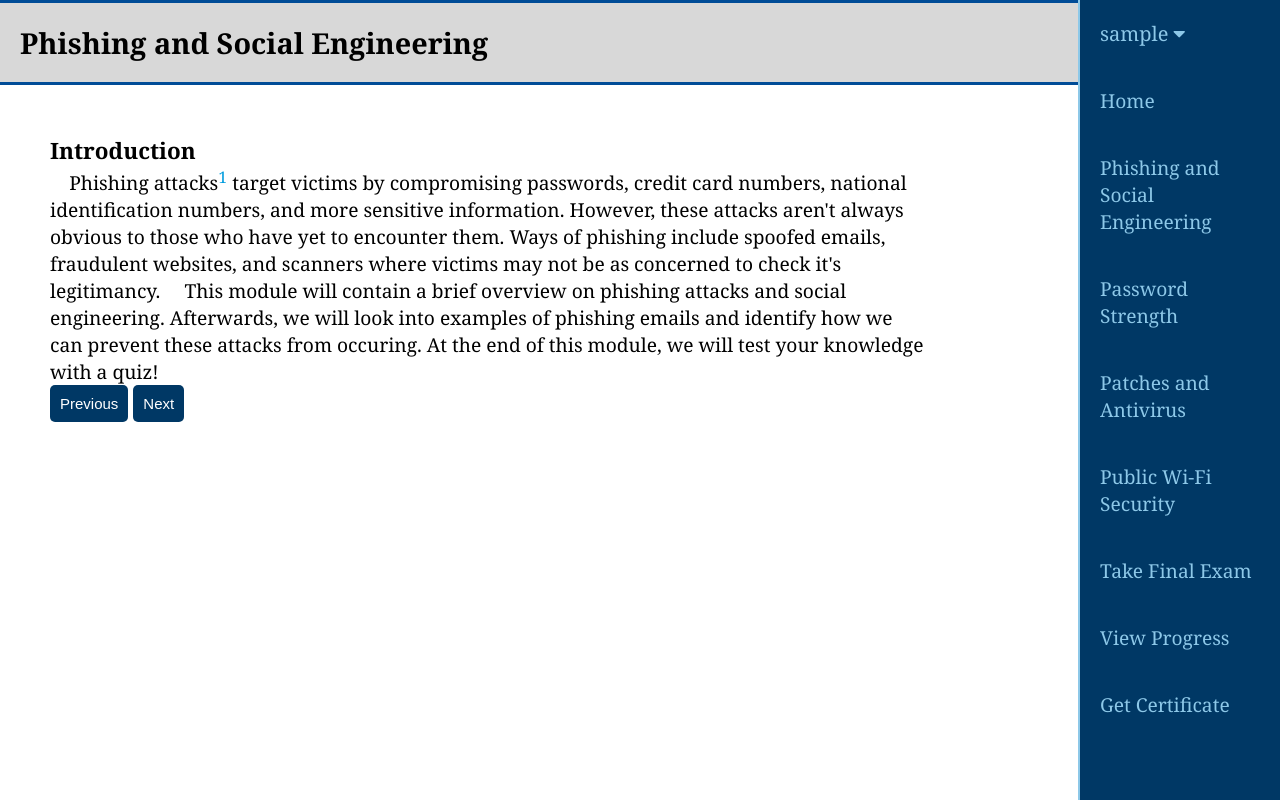
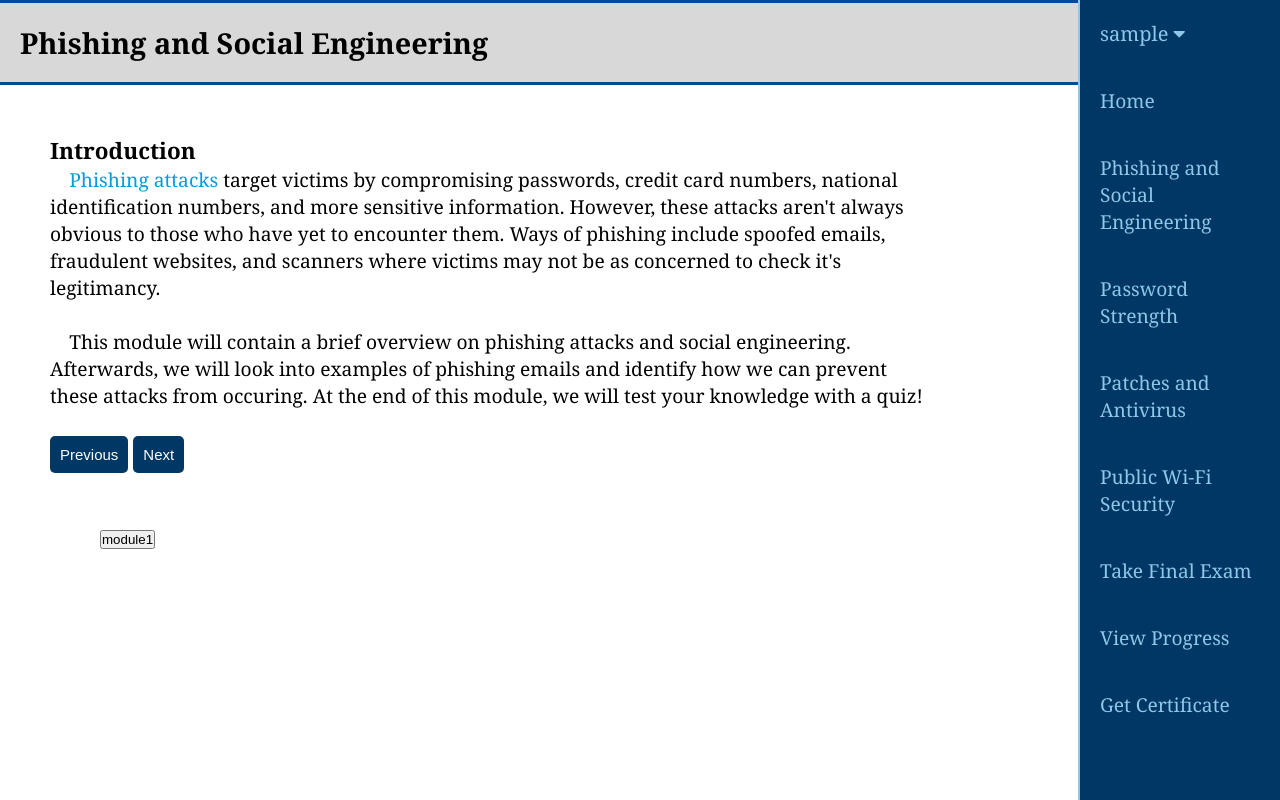
Before and after one commit to rjh36/Phase-4, a PHP site: page /module1.php in a window 1280 px wide. Run offline with PHP 8.4, Linux system fonts and the light colour scheme; the visitor is signed in with stand-in values (Sample User, id 1).

Commit message:
Finish module1, module1Contents, and image/module1/ files

```diff
--- a/Sources/module1.php
+++ b/Sources/module1.php
@@ -18,9 +18,15 @@
         <div class="content">
             <?php if (isset($_SESSION["username"])): ?>
                 <?php include('module1Contents.html'); ?>
+
                 <div class="PageTurner">
                     <button class="btn" id="prev">Previous</button>
                     <button class="btn" id="next">Next</button>
+                </div>
+                <div class="CompleteCourse">
+                    <form action="updateProgress.php" method="post" id="completeModule">
+                        <input type="submit" name="update" value="module1"/>
+                    </form>
                 </div>
             <?php else: ?>
                 <p>
--- a/Sources/module1Contents.html
+++ b/Sources/module1Contents.html
@@ -3,129 +3,121 @@
     <div class="1">
         <h3>Introduction</h3>
         <p>
-            &emsp;Phishing attacks<sup><a href="https://login.ezproxy.lib.uwf.edu/login?url=http://search.ebscohost.com/login.aspx?direct=true&db=e000xna&AN=172587&site=eds-live" target="_blank" style="color: #009CDE;text-decoration: none">1</a></sup> target victims by compromising passwords, credit card numbers, national identification numbers, and more sensitive information. However, these attacks aren't always obvious to those who have yet to encounter them. Ways of phishing include spoofed emails, fraudulent websites, and scanners where victims may not be as concerned to check it's legitimancy.
+            &emsp;<a href="https://login.ezproxy.lib.uwf.edu/login?url=http://search.ebscohost.com/login.aspx?direct=true&db=e000xna&AN=172587&site=eds-live" target="_blank" style="color: #009CDE;text-decoration: none">Phishing attacks</a> target victims by compromising passwords, credit card numbers, national identification numbers, and more sensitive information. However, these attacks aren't always obvious to those who have yet to encounter them. Ways of phishing include spoofed emails, fraudulent websites, and scanners where victims may not be as concerned to check it's legitimancy.<br /><br />
 
-            &emsp;This module will contain a brief overview on phishing attacks and social engineering.
-        Afterwards, we will look into examples of phishing emails and identify how we can prevent these attacks from occuring.
-        At the end of this module, we will test your knowledge with a quiz!
+            &emsp;This module will contain a brief overview on phishing attacks and social engineering. Afterwards, we will look into examples of phishing emails and identify how we can prevent these attacks from occuring.
+        At the end of this module, we will test your knowledge with a quiz!<br /><br />
         </p>
     </div>
 
     <div class="2">
         <h3>Real World Examples</h3>
         <p>
-            &emsp;With the growth of technological software in an age where technology is part of a wide-spread knowledge base, these attacks still can occur. According to CyberArk Global Advanced Threat Landscape Report 2018<sup><a href="https://www.cyberark.com/resource/cyberark-global-advanced-threat-landscape-report-2018/" target="_blank" style="color: #009CDE;text-decoration: none">2</a></sup>, 56 percent of IT security decision makers said that targeted phishing attacks were the top security threat they've faced. In Verizon's 2018 Breach Investigations report<sup><a href="https://www.verizonenterprise.com/resources/reports/rp_DBIR_2018_Report_en_xg.pdf" target="_blank" target="_blank" style="color: #009CDE;text-decoration: none">3</a></sup>, 92 percent of malware is still delivered by email.
+            &emsp;With the growth of technological software in an age where techonology is part of a wide-spread knowledge base, these attacks still can occur. According to <a href="https://www.cyberark.com/resource/cyberark-global-advanced-threat-landscape-report-2018/" target="_blank" style="color: #009CDE;text-decoration: none">CyberArk Global Advanced Threat Landscape Report 2018</a>, 56 percent of IT security decision makers said that targeted phishing attacks were the top security threat they've faced. In <a href="https://www.verizonenterprise.com/resources/reports/rp_DBIR_2018_Report_en_xg.pdf" target="_blank" target="_blank" style="color: #009CDE;text-decoration: none">Verizon's 2018 Breach Investigations report</a>, 92 percent of malware is still delivered by email.<br /><br />
 
-            There is an underlying similarity in the causes in both reports - human interactions with malicious software disguising itself as something harmless. Let's take a look at some examples of some potentially harmful emails.
+            &emsp;There is an underlying similarity in the causes in both reports - human interactions with malicious software disguising itself as something harmless. Let's take a look at some examples of some potentionally harmful emails.<br /><br />
         </p>
     </div>
 
     <div class="3">
-        <h3>Spoofed Emails</h3>
+        <h3>Spoofed Emails (Spear Phishing)</h3>
         <p>
-            A common way of phishing is through spoofed emails. These emails are deliberately set up to look official and of high priority to take action, some also disguising themselves of being part of a large corporation such as banks, online shopping accounts, and more.<br /><br />
+            &emsp;A common way of phishing is through spoofed emails. These emails are deliberately set up to look official and of high priority to take action, some also disguising themselves of being part of a large corporation such as banks, online shopping accounts, and more. This practice is also considered as spear phishing.<br /><br />
 
-            Typically you'll find the email asking the user to provide more information for their account, provide a link that will redirect them onto a fraudulent website to fill out a form with sensative information, or mention high threats if an action they inquire is not fulfilled.<br /><br />
+            &emsp;Typically you'll find the email asking the user to provide more information for their account, provide a link that will redirect them onto a fraudulent website to fill out a form with sensative information, or mention high threats if an action they inquire is not fulfilled.<br /><br />
 
-            Depending on the situation in which companies will reach out to a user, always question the legitemancy of the incoming email and research when in doubt. Ideally, keep away from responding to emails placed in your spam folder as they are flagged to be emails of little to no importance unless otherwise specified from a specific company.<br /><br />
+            &emsp;Depending on the situation in which companies will reach out to a user, always question the legitemancy of the incoming email and research when in doubt. Ideally, keep away from responding to emails placed in your spam folder as they are flagged to be emails of little to no importance unless otherwise specified from a specific company.<br /><br />
 
-            Emails vary of different formats - some being as simple as plain text written in a message to a complex format, mimicking a specific company with stolen logos to make it seem real. Let's look at some examples of what spoofed emails look like.
+            &emsp;Emails vary of different formats - some being as simple as plain text written in a message to a complex format, mimicking a specific company with stolen logos to make it seem real. Let's look at some examples of what spoofed emails look like.<br /><br />
         </p>
     </div>
 
     <div class="4">
         <h4>Email Example</h4>
         <p>
-            &emsp;(insert info of email)
+            &emsp;Let's analyze the following email.<br /><br />
 
-            <img src="Images/module1/email1.png" style="width:900px; height:500px">
+            <img src="Images/module1/email1.png" style="width:900px; height:500px" border="1"><br /><br />
+            &emsp;As we can see, there are a lot of spelling and grammar mistakes throughout this document, a single person sending highly sensative information, no information regarding what company this person is talking about (generic/unknown domain), and asking for personal information that can be used to identify/impersonate someone.<br /><br />
 
+            Typically these emails are made to scare a user into thinking they are about to lose a lot of money out of their accounts and mentioning "power of attorney" to a complete stranger, in this case "CAMBELL WILLIE". <br /><br />
 
-            Although the previous example was clearly malicious, not every malicious email seems as obvious. (insert info of email).
-            &emsp;<img src="Images/module1/email2.png" style="width:550px; height:600px">
+            Right off the bat, we should feel as if something is not adding up and either ignore or delete this email without a second thought of answering back. If, for some reason, this email included specific companies such as Bank of America or Regions Bank and you are a customer for them, be sure to get in contact with the company via their official website, phone number, or branch. Always be sure to validate any inquiries before sending sensative information to a stranger.<br /><br />
         </p>
     </div>
+    <div class="5">
+            &emsp;Although the previous example was clearly malicious, not every malicious email seems as obvious.<br /><br />
+            &emsp;<img src="Images/module1/email2.png" style="width:550px; height:600px" border="1"><br /><br />
 
-    <div class="5">
-        <h4>Fraudulent Websites</h4>
-        <p>
-            &emsp;Let's start by taking a look at the second email previously. This email provided a few links that the user can use to redirect them to specific websites. However, most likely these websites aren't hosted by the actual company's server but instead independantly owned by a group of people who strive to earn your trust and provide their details for their benefit.<br /><br />
+            At first glance, this email looks pretty legit. The email appears to be carefully crafted to include Amazon's logo for prime and other copyrighted logos. However, there are some things that could indicate this is a spam email.<br /><br />
 
-            These websites are known to be fraudulent due to their nature of claiming to be part of an organization to hopefully entice a user and have them believe the weblinks provided are legit. In most cases, websites will ask for user logins to access their accounts or to provide some sort of action to be taken. This information will then be saved for the phisher's to exploit. If sensative information is given such as a social security number, bank accounts, and card numbers, phishers can use this information to gain access to the user's money as well as potentially stealing their identity.<br /><br />
-
-            A few good ways to avoid these websites starts with checking the integrity of the links provided in an email, navigate to a company website directly to investigate any high priority actions mentioned, and avoid providing any sort of sensative information.
+            Let's begin with the sender's address. It appears to be a phony address made with random letters and characters sent from an unclear domain. Another indicator would be the address below the unsubscribe link. If you were to search this address, you would find that the address is not affliated with Amazon at all as well as the Customer Support PO box. Ironically, the last line in this email talks about being "in full compliance with US Federal CAN-SPAM act 2003", which includes a number of compliances emails need to be presented as to not be considered "spam".<br /><br />
         </p>
     </div>
 
     <div class="6">
-        <h4>Scanners</h4>
+        <h4>Fraudulent Websites (Pharming)</h4>
         <p>
-            &emsp;If you've come in contact with an ATM, gas pump, grocery checkout line, or any other machine that has a card reader, you may not have realized these could potentially been tampered with. Although this may affect those in a physical world versus online, scanners are still a very subtle phishing attack hidding away in daily life.<br /><br />
+            &emsp;Let's start by taking a look at the second email previously. This email provided a few links that the user can use to redirect them to specific websites. However, most likely these websites aren't hosted by the actual company's server but instead independantly owned by a group of people who strive to earn your trust and provide their details for their benefit. This practice of redirecting users to a bogus website is also known as pharming.<br /><br />
 
-            So what are scanners? They can be broken down into two parts. First are skimmers, they are malicious card readers attached to real payment terminals to harvest data from users swiping their cards. Skimmers are made to look like an extention to card readers that fits over an existing card reader. The skimmers are able to take in data via the magnetic strip.<br /><br />
+            &emsp;These websites are known to be fraudulent due to their nature of claiming to be part of an organization to hopefully entice a user and have them believe the weblinks provided are legit. In most cases, websites will ask for user logins to access their accounts or to provide some sort of action to be taken. This information will then be saved for the phisher's to exploit. If sensative information is given such as a social security number, bank accounts, and card numbers, phishers can use this information to gain access to the user's money as well as potentially stealing their identity.<br /><br />
 
-            Shimmers can also be used to handle chips. However, these are a lot harder to detect versus skimmers due to being inside of devices, away from the eye of the public. Shimmers can read data on your card via chip. Data collected can be used to clone a magnetic strip of a card.<br /><br />
-
-            (insert photo of skimmer)
-
-            When using one of these devices that allow self-service point of sales, be sure to check for any tampering of these machines. This includes checking the top of the machine, near the speakers, card reader itself, and the keyboard. If something may look out of ordinary, avoid using that machine. Another method is to wiggle every component that you may be suspicious about. Check if the pieces pushed will move; this method will not work on shimmers or devices that capture and hold your card until your transaction is complete. Take precautions against shimmers by covering the keyboard whenever entering a PIN. Avoid doing transactions in secluded areas with low traffic as phishers may have the comfort of no one looking at their actions.<br /><br />
+            &emsp;A few good ways to avoid these websites starts with checking the integrity of the links provided in an email, navigate to a company website directly to investigate any high priority actions mentioned, and avoid providing any sort of sensative information.<br /><br />
         </p>
     </div>
 
     <div class="7">
+        <h4>Scanners (Skimmers and Shimmers)</h4>
+        <p>
+            &emsp;If you've come in contact with an ATM, gas pump, grocery checkout line, or any other machine that has a card reader, you may not have realized these could potentially been tampered with. Although this may affect those in a physical world versus online, scanners are still a very subtle phishing attack hidding away in daily life.<br /><br />
+
+            &emsp;So what are scanners? They can be broken down into two parts. First are skimmers, they are malicious card readers attached to real payment terminals to harvest data from users swiping their cards. Skimmers are made to look like an extention to card readers that fits over an existing card reader. The skimmers are able to take in data via the magnetic strip.<br /><br />
+
+            &emsp;Shimmers can also be used to handle chips. However, these are a lot harder to detect versus skimmers due to being inside of devices, away from the eye of the public. Shimmers can read data on your card via chip. Data collected can be used to clone a magnetic strip of a card.<br /><br />
+
+            <img src="Images/module1/skimmer.png" style="width:400px; height:250px" border="1"><br /><br />
+
+            &emsp;When using one of these devices that allow self-service point of sales, be sure to check for any tampering of these machines. This includes checking the top of the machine, near the speakers, card reader itself, and the keyboard. If something may look out of ordinary, avoid using that machine. Another method is to wiggle every component that you may be suspicious about. Check if the pieces pushed will move; this method will not work on shimmers or devices that capture and hold your card until your transaction is complete. Take precautions against shimmers by covering the keyboard whenever entering a PIN. Avoid doing transactions in secluded areas with low traffic as phishers may have the comfort of no one looking at their actions.<br /><br />
+        </p>
+    </div>
+
+    <div class="8">
         <h4>Malware</h4>
         <p>
             &emsp;Malware are software developed to either harm a computing device or deriving benefits from it of its user. These programs can be divided into two categories: residing on users' machines to supply sensitive user information or hide pieces of software in users' computers or propagate first category of maleware for phishers. <br /><br />
 
-            First category include spyware (monitor the user), adware (download, display, or play advertising material), keyloggers (capture keystrokes), Rootkits (allows software that provide user information to operate in stealth mode for phishers), and Trojan horses (common in Rootkits). <br /><br />
+            &emsp;First category include spyware (monitor the user), adware (download, display, or play advertising material), keyloggers (capture keystrokes), Rootkits (allows software that provide user information to operate in stealth mode for phishers), and Trojan horses (common in Rootkits). <br /><br />
 
-            Second category include worms and viruses in which are capable to replicate themselves to propagate from one computer to another. This can allow extractions of sensative user information and act as part of the "bot army" that sends phishing spam to internet users and actively compromise other machines.<br /><br />
+            &emsp;Second category include worms and viruses in which are capable to replicate themselves to propagate from one computer to another. This can allow extractions of sensative user information and act as part of the "bot army" that sends phishing spam to internet users and actively compromise other machines.<br /><br />
 
-            Unfortunately, it is quite easy for malware to be downloaded onto one's machine. Some ways to prevent maleware begins with user education. Avoid running in high privliege administrator mode for daily activities, choosing strong passwords, run a set of services and applications that machines use, patch the services regularly as security vulnerabilities are detected, and download software only from trusted sites.<br /><br />
-        </p>
-    </div>
-
-    <div class="8">
-        <h4>Pharming</h4>
-        <p>
-            &emsp;Insert info here
+            &emsp;Unfortunately, it is quite easy for malware to be downloaded onto one's machine. Some ways to prevent maleware begins with user education. Avoid running in high privliege administrator mode for daily activities, choosing strong passwords, run a set of services and applications that machines use, patch the services regularly as security vulnerabilities are detected, and download software only from trusted sites.<br /><br />
         </p>
     </div>
 
     <div class="9">
-        <h4>Spear Phishing</h4>
+        <h4>Physical Threats</h4>
         <p>
-            &emsp;Insert info here
+            &emsp;An easy conclusion could be made after reading the last few pages - just unplug your computer from any internet access and remove yourself off the grid. It would solve things entirely, right?<br /><br />
+
+            &emsp;Although that may be a sound proof conclusion, it is unfortunately not going to stop all attacks from occuring. Not all harmful components come in the form of a software or digitally sent medium - you can experience phishing via something small and innocent such as a USB drive or even by social engineering.<br /><br />
+
+            &emsp;USB drives are your portable storages that can be plugged into any computing device with an USB port. Phishers can infect USBs with a virus or Trojan that can allow access to logins, passwords, and information on the computer or the network the computer is connected to. These are deadly as they can spread across multiple machines as soon as possible.<br /><br />
+
+            &emsp;Interestingly enough, social engineering can also be used for phishing. This can include pretending to be someone of authority or impersonating a representative for a company and persuade users into providing them information and recovering sensative documents in the garbage that may not have been shredded.<br /><br />
         </p>
     </div>
 
     <div class="10">
         <h4>Preventing these Attacks</h4>
         <p>
-            &emsp;(Mentioned in each group - may put overall prevention against attacks in a broad scope)
+            &emsp;We saw that phishing attacks can vary in different shapes and are very serious for specialists to fight against to protect users whether it be by providing some sort of antivirus software, embedding safeguards into an operating system to protect essential files/applications, or providing research of what may be lying on the web.<br /><br />
+
+            &emsp;Is it safe to say every device we have is safe? Not in the slightest. Every computing device is at risk regardless of the operating system or device type. This includes computers, cell phones, and other stand-alone devices that may never be connected to the internet can be vulnerable.<br /><br />
+
+            &emsp;For each type of attack, it is important to understand what the attack could be caused from and prevent any signs of actions that could put our devices and personal information at risk. While it may be easy to think nothing harmful will happen to us if we haven't been threatened, it is always good to take precaution in case we ever see the day where our information is exposed and our devices are compromised.<br /><br />
         </p>
     </div>
-
     <div class="11">
-        <h3>Game</h3>
-            <script src="UnityCode/Phishing/TemplateData/UnityProgress.js"></script>
-            <script src="UnityCode/Phishing/Build/UnityLoader.js"></script>
-            <script>
-                var gameInstance = UnityLoader.instantiate("gameContainer", "UnityCode/Phishing/Build/Phishing.json", {onProgress: UnityProgress});
-            </script>
-            <div class="webgl-content">
-                <div id="gameContainer" style="width: 960px; height: 600px"></div>
-                <div class="footer">
-                    <div class="webgl-logo"></div>
-                    <div class="fullscreen" onclick="gameInstance.SetFullscreen(1)"></div>
-                    <div class="title">New Unity Project</div>
-                </div>
-            </div>
-
-        <div class="CompleteCourse">
-            <form action="updateProgress.php" method="post" id="completeModule">
-                Click this to complete the course: <input type="submit" name="update" value="module1"/>
-            </form>
-        </div>
+        <h4>(UNITY_GAME_CODE)</h4>
     </div>
 </div>
```
Also changed, not shown: Sources/Images/module1/email1.PNG (added), Sources/Images/module1/email2.PNG (added), Sources/Images/module1/skimmer.PNG (added).
